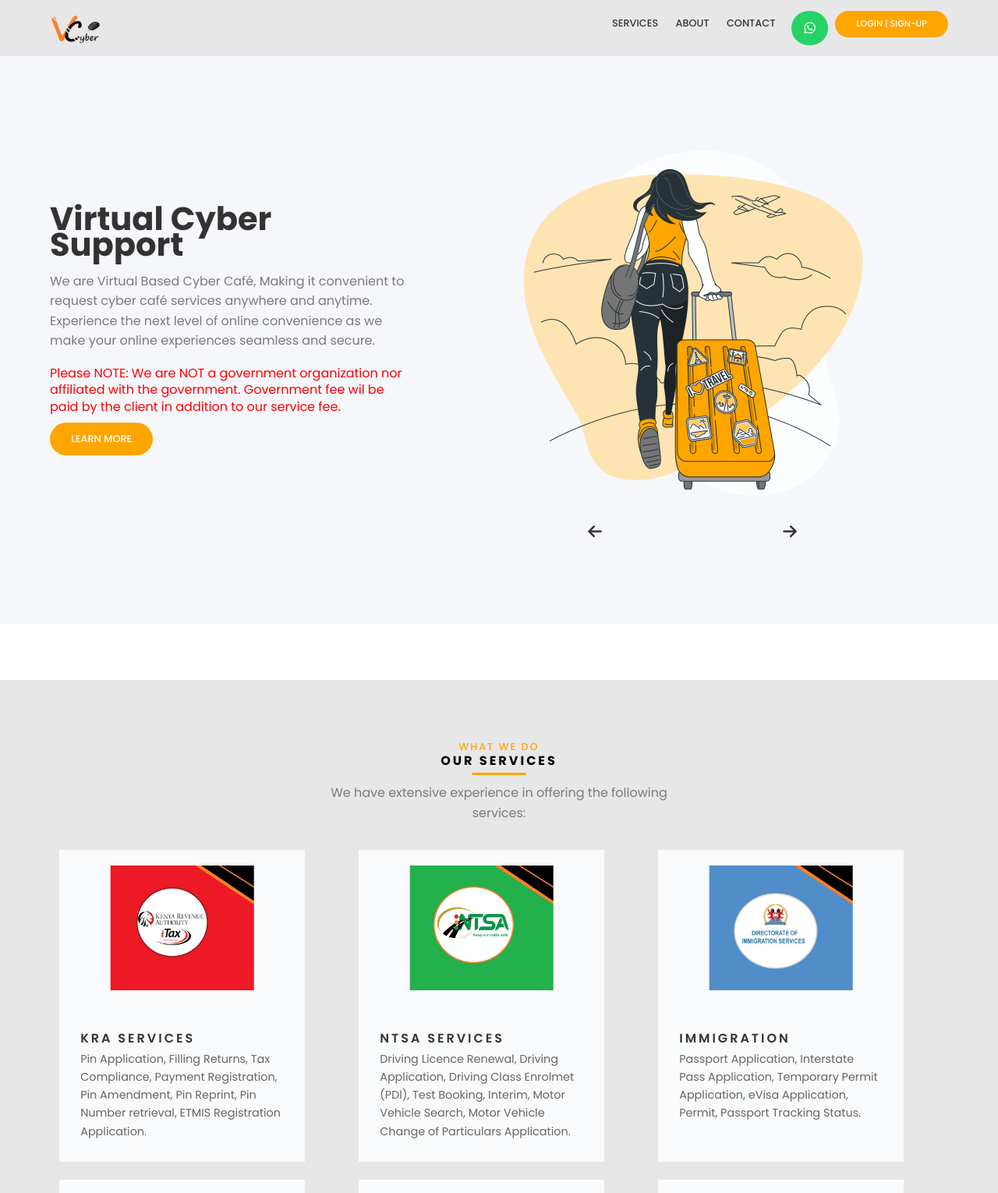
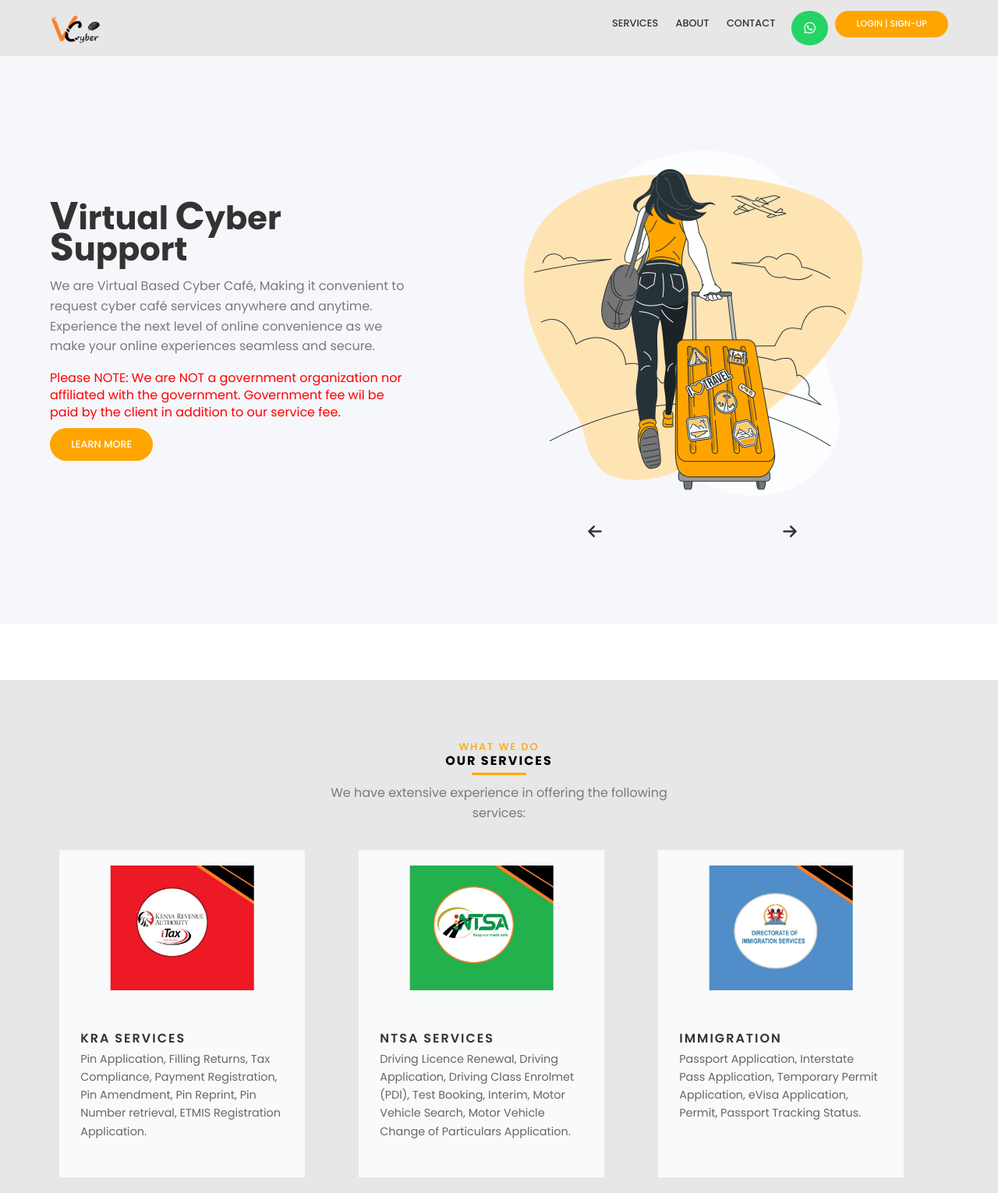
Before and after one commit to swe-robertkibet/VCyber, a plain HTML site: page index.html in a window 1280 px wide. Shown: the top 1530 px of the page at 78% size. Drawn offline with nearby package versions, Linux system fonts and the light colour scheme.

Commit message:
Third Commit

```diff
--- a/css/style.css
+++ b/css/style.css
@@ -285,6 +285,13 @@ img {
   font-weight: 500;
   transition: 0.3s;
 }
+
+
+.blogbutton-container {
+  text-align: center;
+  width: 200px; /* adjust width as needed */
+  height: 200px; /* adjust height as needed */
+}
 /* End Genral Styles */
 
 /* Header */
@@ -414,11 +421,14 @@ nav.open .links {
 }
 
 .header-title {
-  font-size: 3.8rem;
+  font-size: 2.8rem;
   line-height: 0.8;
   color: var(--dark-one);
 }
 
+.larger-letter {
+  font-size: larger;
+}
 .header-content .text {
   margin: 2.15rem 0;
 }
@@ -549,6 +559,7 @@ header .circle {
 
 .about {
   overflow: hidden;
+  background-color: #e7e7e7;
 }
 
 .about img {
@@ -764,7 +775,7 @@ header .circle {
 
 .blog-content {
   padding: 2.1rem 2.2rem 2.7rem 2.2rem;
-  height: 200px;
+  height: 220px;
 }
 
 .blog-info {
@@ -776,7 +787,7 @@ header .circle {
 .blog h3 {
   text-transform: uppercase;
   font-size: 1.0rem;
-  letter-spacing: 3px;
+  letter-spacing: 2px;
 }
 
 
--- a/index.html
+++ b/index.html
@@ -3,6 +3,7 @@
   <head>
     <meta charset="UTF-8" />
     <meta name="viewport" content="width=device-width, initial-scale=1.0" />
+    <link rel="icon" href="img/logo.ico" type="image/x-icon">
     <title>Virtual Cyber Support</title>
     <script
       src="https://kit.fontawesome.com/64d58efce2.js"
@@ -25,9 +26,11 @@
 
         <nav>
           <div class="container">
+            <a href="index.html">
             <div class="logo">
               <img src="./img/logo.png" alt="" />
             </div>
+          </a>
 
             <div class="links">
               <ul>
@@ -59,7 +62,7 @@
         <div class="header-content">
           <div class="container grid-2">
             <div class="column-1">
-              <h1 class="header-title">Virtual Cyber Support</h1>
+              <h1 class="header-title"><span class="larger-letter">V</span>irtual <span class="larger-letter">C</span>yber <span class="larger-letter">S</span>upport</h1>
               <p class="text">We are Virtual Based Cyber Café, Making it convenient to request cyber café services anywhere and anytime. Experience the next level of online convenience as we make your online experiences seamless and secure.
               </p>
               <p class="text-notice">
@@ -136,9 +139,8 @@
                 <div class="blog-content">
                   <h3 class="title-sm">KRA SERVICES</h3>
                   <p class="blog-text">Pin Application, Filling Returns, Tax Compliance, Payment Registration, Pin Amendment, Pin Reprint, Pin Number retrieval, ETMIS Registration Application.</p>
+                </div>
 
-
-                </div>
               </div>
             </a>
 
--- a/js/app.js
+++ b/js/app.js
@@ -14,6 +14,8 @@ const img = document.querySelectorAll('#imgs img')
 let idx = 0;
 
 let interval = setInterval(run, 2000)
+
+
 
 
 
```
Also changed, not shown: img/logo.ico (added).
